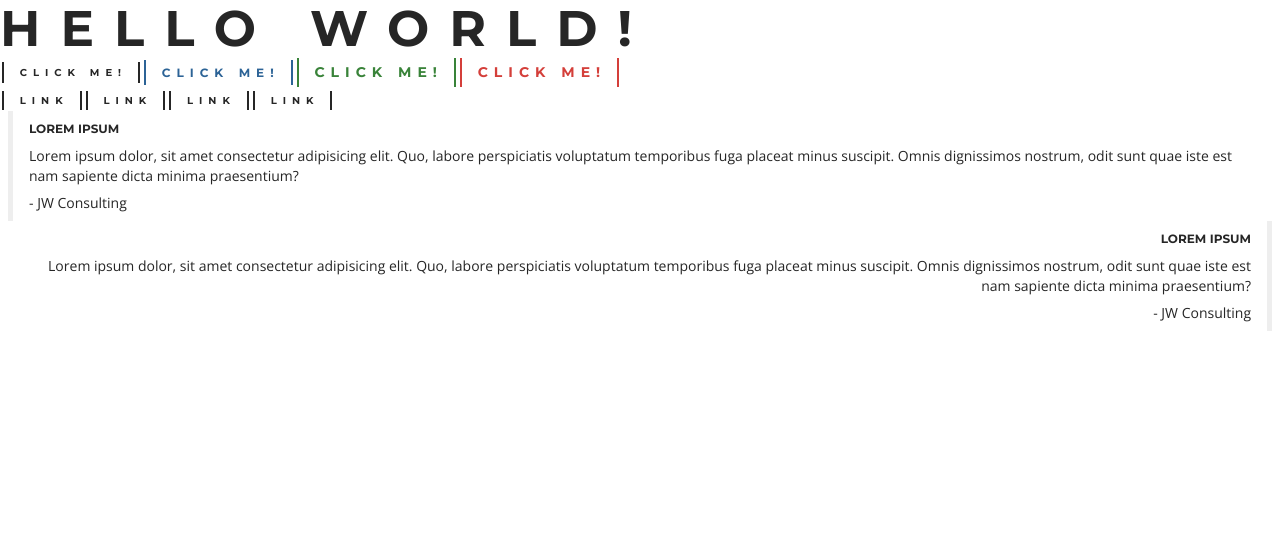
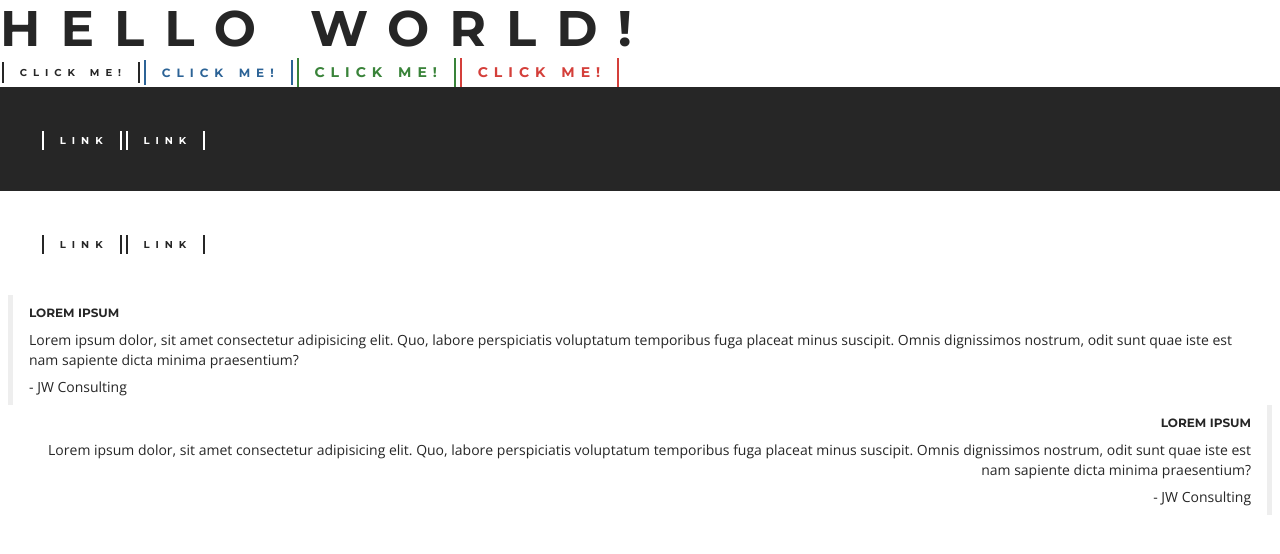
Before and after one commit to jwc-projects/Portfolio, a React (Vite) app: page / in a window 1280 px wide. Shown: the top 554 px of the page. Built offline with nearby package versions, Linux system fonts and the light colour scheme.

Commit message:
Add link color inversion logic

```diff
--- a/src/App.tsx
+++ b/src/App.tsx
@@ -18,10 +18,18 @@ function App() {
         Click me!
       </MuiButton>
       <Box>
-        <MuiLink href="/">Link</MuiLink>
-        <MuiLink href="/">Link</MuiLink>
-        <MuiLink href="/">Link</MuiLink>
-        <MuiLink href="/">Link</MuiLink>
+        <Box sx={{ backgroundColor: "default.main", padding: 5 }}>
+          <MuiLink href="/" inverted>
+            Link
+          </MuiLink>
+          <MuiLink href="/" inverted>
+            Link
+          </MuiLink>
+        </Box>
+        <Box sx={{ backgroundColor: "inverted.main", padding: 5 }}>
+          <MuiLink href="/">Link</MuiLink>
+          <MuiLink href="/">Link</MuiLink>
+        </Box>
       </Box>
       <Quote title="Lorem Ipsum" author="JW Consulting">
         Lorem ipsum dolor, sit amet consectetur adipisicing elit. Quo, labore
--- a/src/components/MuiLink/index.tsx
+++ b/src/components/MuiLink/index.tsx
@@ -1,9 +1,16 @@
+import { FunctionComponent, PropsWithChildren } from "react";
 import { LinkProps } from "@mui/material";
 import StyledLink from "./style";
 
-const MuiLink = (props: LinkProps) => {
+export interface MuiLinkProps extends LinkProps {
+  inverted?: boolean;
+}
+const MuiLink: FunctionComponent<PropsWithChildren<MuiLinkProps>> = ({
+  inverted = false,
+  ...props
+}) => {
   return (
-    <StyledLink {...props} underline="none">
+    <StyledLink {...props} underline="none" inverted={inverted}>
       {props.children}
     </StyledLink>
   );
--- a/src/components/MuiLink/style.ts
+++ b/src/components/MuiLink/style.ts
@@ -1,10 +1,17 @@
 import { Link, styled } from "@mui/material";
+import { MuiLinkProps } from ".";
 
-const StyledLink = styled(Link)(({ theme }) => ({
-  backgroundColor: theme.palette.inverted.main,
-  borderBottomColor: theme.palette.inverted.main,
-  borderTopColor: theme.palette.inverted.main,
-  color: theme.palette.default.main,
+const StyledLink = styled(Link)<MuiLinkProps>(({ theme, inverted }) => ({
+  backgroundColor: inverted
+    ? theme.palette.default.main
+    : theme.palette.inverted.main,
+  borderBottomColor: inverted
+    ? theme.palette.default.main
+    : theme.palette.inverted.main,
+  borderTopColor: inverted
+    ? theme.palette.default.main
+    : theme.palette.inverted.main,
+  color: inverted ? theme.palette.inverted.main : theme.palette.default.main,
   fontFamily: "Montserrat",
   fontSize: 10,
   fontWeight: 700,
@@ -22,7 +29,9 @@ const StyledLink = styled(Link)(({ theme }) => ({
   cursor: "pointer",
   transition: "all 0.2s ease 0.2s",
   ":focus-visible": {
-    outlineColor: "#005FCC",
+    outlineColor: inverted
+      ? theme.palette.inverted.main
+      : theme.palette.default.main,
     outlineOffset: 2,
     outlineStyle: "solid",
     outlineWidth: 2,
@@ -31,9 +40,13 @@ const StyledLink = styled(Link)(({ theme }) => ({
     marginLeft: "0.30rem",
   },
   ":hover,:focus": {
-    backgroundColor: theme.palette.default.main,
-    borderColor: theme.palette.default.main,
-    color: theme.palette.inverted.main,
+    backgroundColor: inverted
+      ? theme.palette.inverted.main
+      : theme.palette.default.main,
+    borderColor: inverted
+      ? theme.palette.inverted.main
+      : theme.palette.default.main,
+    color: inverted ? theme.palette.default.main : theme.palette.inverted.main,
     "&::before": {
       left: 0,
     },
@@ -49,7 +62,9 @@ const StyledLink = styled(Link)(({ theme }) => ({
     top: 0,
     width: 2,
     transition: "all 0.2s ease 0s",
-    backgroundColor: theme.palette.default.main,
+    backgroundColor: inverted
+      ? theme.palette.inverted.main
+      : theme.palette.default.main,
   },
   "::after": {
     content: "' '",
@@ -59,7 +74,9 @@ const StyledLink = styled(Link)(({ theme }) => ({
     top: 0,
     width: 2,
     transition: "all 0.2s ease 0s",
-    backgroundColor: theme.palette.default.main,
+    backgroundColor: inverted
+      ? theme.palette.inverted.main
+      : theme.palette.default.main,
   },
 }));
 
```
